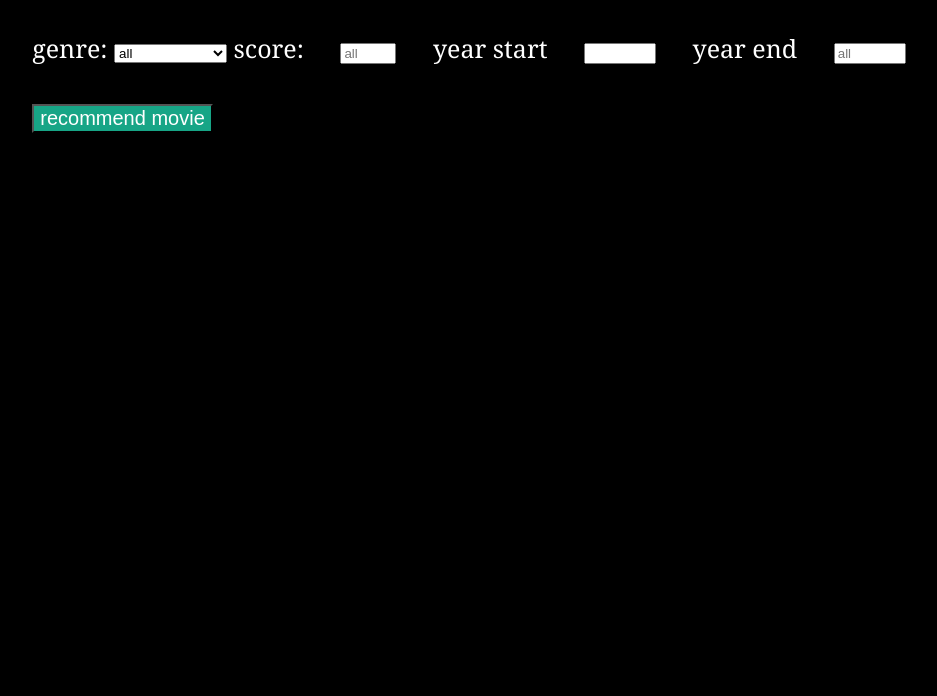
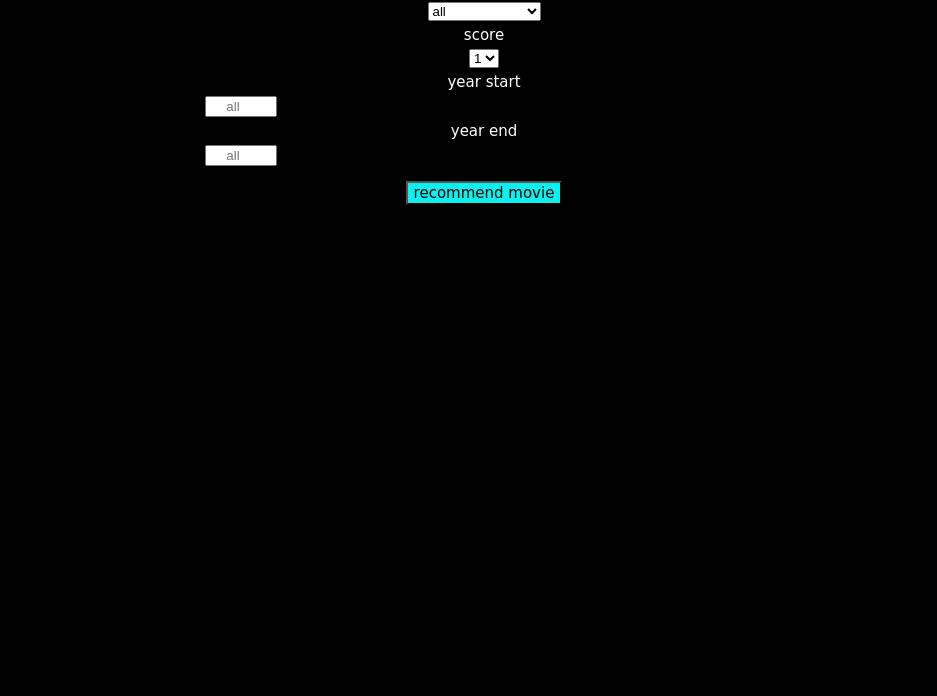
Before and after one commit to larasitruk/moviemoodie, a website built with Vite: page index.html in a window 1280 px wide. Shown: the part 104-800 px from the top of the page, without its empty margins (156-1093 px from the left). Built offline with nearby package versions, Linux system fonts and the light colour scheme; a web font is replaced by a local one.

Commit message:
adjust css styling

```diff
--- a/index.html
+++ b/index.html
@@ -6,6 +6,8 @@
     <meta name="viewport" content="width=device-width, initial-scale=1.0" />
 
     <title>Moviemoodie - find the movie that fits your mood</title>
+    <link rel="preconnect" href="https://fonts.gstatic.com">
+    <link href="https://fonts.googleapis.com/css2?family=Bowlby+One+SC&family=Cabin+Sketch:wght@700&family=Fredericka+the+Great&display=swap" rel="stylesheet">
   </head>
   <body>
     <script type="module" src="/main.js"></script>
@@ -13,7 +15,8 @@
       <div class="flex-wrap">
         <h1>what movie am I in the mood for?</h1>
         <form id="movie-filter" action=" " method="GET">
-            <label for="genre" id="genre form-elem" name="movie_genre">genre:</label>
+          <div>
+            <label for="genre" class="form-elem" name="genre">genre</label>
             <select name="genre" id="genre">
               <!-- add all genres from tmdb https://api.themoviedb.org/3/genre/movie/list?api_key=3a2c3a6a4ed554ae8f475e65fefbe05a&language=en-US-->
               <option value="">all</option>
@@ -34,24 +37,52 @@
               <option value="878">Science Fiction</option>
               <option value="53">Thriller</option>
               <option value="37">Western</option>
+            </select>
+          </div>
+          <div>
+            <!-- // make select for score-->
+            <label for="score" class="form-elem" name="score">score</label>
+            <select name="score">
+              <option value="1">1</option>
+              <option value="2">2</option>
+              <option value="3">3</option>
+              <option value="4">4</option>
+              <option value="5">5</option>
+              <option value="6">6</option>
+              <option value="7">7</option>
+              <option value="8">8</option>
+              <option value="9">9</option>
+            </select>
+          </div>
+          <div>
+            <label for="year" class="form-elem">year start</label>
+            <input
+              type="number"
+              name="yearstart"
+              min="1910"
+              max="2021"
+              placeholder="all"
+              class="form-elem"
+            />
+          </div>
+          <div class="form-elem">
+            <label for="year" class="form-elem">year end</label>
+            <input
+              type="number"
+              name="yearend"
+              min="1910"
+              max="2021"
+              placeholder="all"
 
-            </select>
-            <!-- // make select for score-->
-            <label for="Score">score:</label>
-            <input type="number" class="form-elem" name="score" min="0" max="10" placeholder="all">
-            <label for="year">year start</label>
-            <input type="number" class="form-elem" name="yearstart" min="1910" max="2021">
-            <label for="year">year end</label>
-            <input type="number" class="form-elem" name="yearend" min="1910" max="2021" placeholder="all">
+            />
+          </div>
         </form>
         <button id="suggest-button" type="button">recommend movie</button>
       </div>
     </div>
-    <br>
-    <div class="flex justify-center" >
-      <div id="movie-display">
+    <br />
+    <div class="flex justify-center">
+      <div id="movie-display"></div>
     </div>
-    </div>
-
   </body>
 </html>
--- a/main.js
+++ b/main.js
@@ -48,10 +48,10 @@ function generateUrl(criteria) {
     newCriteria["vote_average.gte"] = criteria.score;
   }
   if (criteria.yearstart !== "") {
-    newCriteria["release_date.gte"] = criteria.yearstart + "-12-31";
+    newCriteria["primary_release_date.gte"] = criteria.yearstart + "-12-31";
   }
   if (criteria.yearend !== "") {
-    newCriteria["release_date.lte"] = criteria.yearend + "-01-01";
+    newCriteria["primary_release_date.lte"] = criteria.yearend + "-01-01";
   }
 
   console.log(newCriteria);
@@ -74,13 +74,14 @@ function retrieveMovie(movieUrl) {
         return document.querySelector("#movie-display").innerHTML =
        `<div id="no-results-style">No results found for this search</div>`
       }
+
       const imageUrl = `https://image.tmdb.org/t/p/w200/${movie.poster_path}`;
 
       document.querySelector("#movie-display").innerHTML = `
   <div>${movie.title}</div>
   <div>${movie.vote_average}</div>
   <div>${movie.release_date}</div>
-  <img src="${imageUrl}"/>
+  <img class="image" src="${imageUrl}"/>
   `;
     })
     .catch((error) => {
--- a/style.css
+++ b/style.css
@@ -1,41 +1,41 @@
-
 body {
   background-color: black;
-  font-family: Cambria, Cochin, Georgia, Times, 'Times New Roman', serif;
+  font-family: "Cabin Sketch", cursive;
   color: white;
-  font-size: 25px;
+  font-size: 15px;
+  text-align: center;
+}
+input,
+label {
+  display: block;
+  text-align: center;
 }
 
 h1 {
   text-align: center;
-  color: white;
-  font-family: Cambria, Cochin, Georgia, Times, 'Times New Roman', serif;
-  font-size: 40px;
-}
-
-#image {
-  width: auto;
-  max-height: 500px;
+  font-size: 30px;
 }
 
 #movie-display {
-  width: 200px;
-  height: auto;
-  color:white;
-  font-family: Cambria, Cochin, Georgia, Times, 'Times New Roman', serif;
+  font-size: 20px;
+}
+
+#suggest-button {
+  color: black;
+  background-color: rgb(13, 240, 240);
+  font-family: "Bowlby One SC", cursive;
+  font-size: 15px;
+  margin: 10px 0px;
   text-align: center;
 }
 
-#suggest-button {
-  color: white;
-  background-color: rgb(23, 165, 134);
-  font-size: 20px;
-  margin: 10px 0px 10px 0px;
+#no-results-style {
+  color: rgb(13, 240, 240);
+  font-family: "Bowlby One SC", cursive;
 }
 
-#no-results-style {
-  color: green;
-  font-family: fantasy;
+.image {
+  padding: 10px;
 }
 
 .flex {
@@ -51,5 +51,6 @@ h1 {
 }
 
 .form-elem {
-  margin: 30px;
+  text-align: center;
+  margin: 5px;
 }
```
Lines whose indentation alone changed are shown as unchanged.
